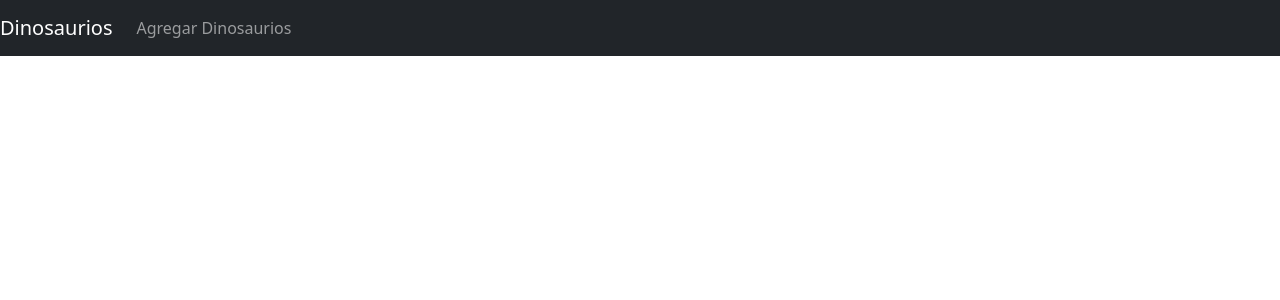
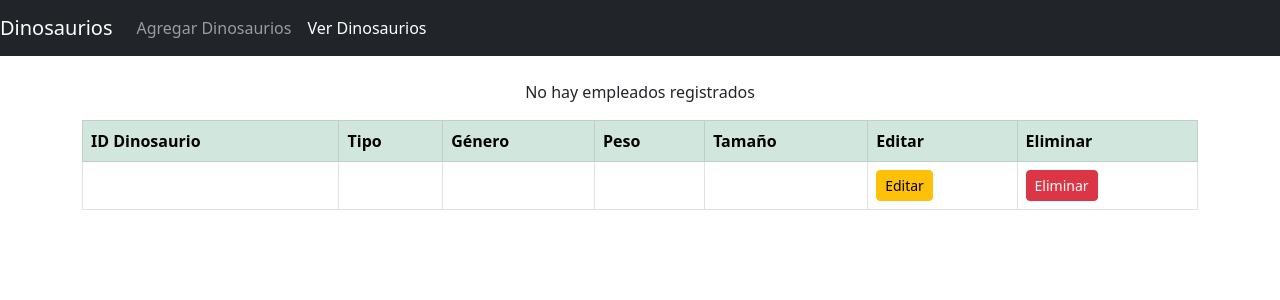
Before and after one commit to Archundia108/dinos, an Angular app: page /listar-dinos in a window 1280 px wide. Before the commit this address led to /. Shown: the top 300 px of the page. Built offline with nearby package versions, Linux system fonts and the light colour scheme.

Commit message:
Página listar-dinos

```diff
--- a/src/app/app-routing.module.ts
+++ b/src/app/app-routing.module.ts
@@ -1,10 +1,12 @@
 import { NgModule } from '@angular/core';
 import { RouterModule, Routes } from '@angular/router';
 import { InsertarDinosComponent } from './pages/insertar-dinos/insertar-dinos.component';
+import { ListarDinosComponent } from './pages/listar-dinos/listar-dinos.component';
 
 const routes: Routes = [
   {path:'',pathMatch:'full',redirectTo:'insertar-dinos'},
-  {path:'insertar-dinos',component:InsertarDinosComponent}
+  {path:'insertar-dinos',component:InsertarDinosComponent},
+  {path:'listar-dinos',component:ListarDinosComponent}
 ];
 
 @NgModule({
--- a/src/app/app.component.html
+++ b/src/app/app.component.html
@@ -5,12 +5,12 @@
       <li class="nav-item">
         <a class="nav-link" routerLinkActive="active" routerLink="/insertar-dinos" href="">Agregar Dinosaurios</a>
       </li>
-      <!--<li class="nav-item">
-        <a class="nav-link" routerLinkActive="active" routerLink="/listar-empleados" href="">
-          Ver empleados
+      <li class="nav-item">
+        <a class="nav-link" routerLinkActive="active" routerLink="/listar-dinos" href="">
+          Ver Dinosaurios
         </a>
       </li>
-      <li class="nav-item">
+      <!--<li class="nav-item">
         <a class="nav-link" routerLinkActive="active" routerLink="/acerca-de" href="">
           Acerca de
         </a>
--- a/src/app/app.module.ts
+++ b/src/app/app.module.ts
@@ -4,11 +4,13 @@ import { BrowserModule } from '@angular/platform-browser';
 import { AppRoutingModule } from './app-routing.module';
 import { AppComponent } from './app.component';
 import { InsertarDinosComponent } from './pages/insertar-dinos/insertar-dinos.component';
+import { ListarDinosComponent } from './pages/listar-dinos/listar-dinos.component';
 
 @NgModule({
   declarations: [
     AppComponent,
-    InsertarDinosComponent
+    InsertarDinosComponent,
+    ListarDinosComponent
   ],
   imports: [
     BrowserModule,
--- /dev/null
+++ b/src/app/pages/listar-dinos/listar-dinos.component.html
@@ -0,0 +1,37 @@
+<br/>
+<div class="container">
+    <p  class="text-center">No hay empleados registrados</p>
+
+    <table class="table table-bordered" >
+        <thead class="table-success">
+            <tr>
+                <th scope="col">ID Dinosaurio</th>
+                <th scope="col">Tipo</th>
+                <th scope="col">Género</th>
+                <th scope="col">Peso</th>
+                <th scope="col">Tamaño</th>
+                <th scope="col">Editar</th>
+                <th scope="col">Eliminar</th>
+            </tr>
+        </thead>
+        <tbody>
+            <tr >
+                <td></td>
+                <td></td>
+                <td></td>
+                <td></td>
+                <td></td>
+                <td>
+                    <span >
+                        <button type="button" class="btn btn-warning btn-sm">Editar</button>
+                    </span>
+                </td>
+                <td>
+                    <span >
+                        <button type="button" class="btn btn-danger btn-sm">Eliminar</button>
+                    </span>
+                </td>
+            </tr>
+        </tbody>
+    </table>
+</div>
--- /dev/null
+++ b/src/app/pages/listar-dinos/listar-dinos.component.ts
@@ -0,0 +1,15 @@
+import { Component, OnInit } from '@angular/core';
+
+@Component({
+  selector: 'app-listar-dinos',
+  templateUrl: './listar-dinos.component.html',
+  styleUrls: ['./listar-dinos.component.css']
+})
+export class ListarDinosComponent implements OnInit {
+
+  constructor() { }
+
+  ngOnInit(): void {
+  }
+
+}
```
Also changed, not shown: src/app/pages/listar-dinos/listar-dinos.component.css (added), 1 other file (tests, documents, lock files or other folders).
